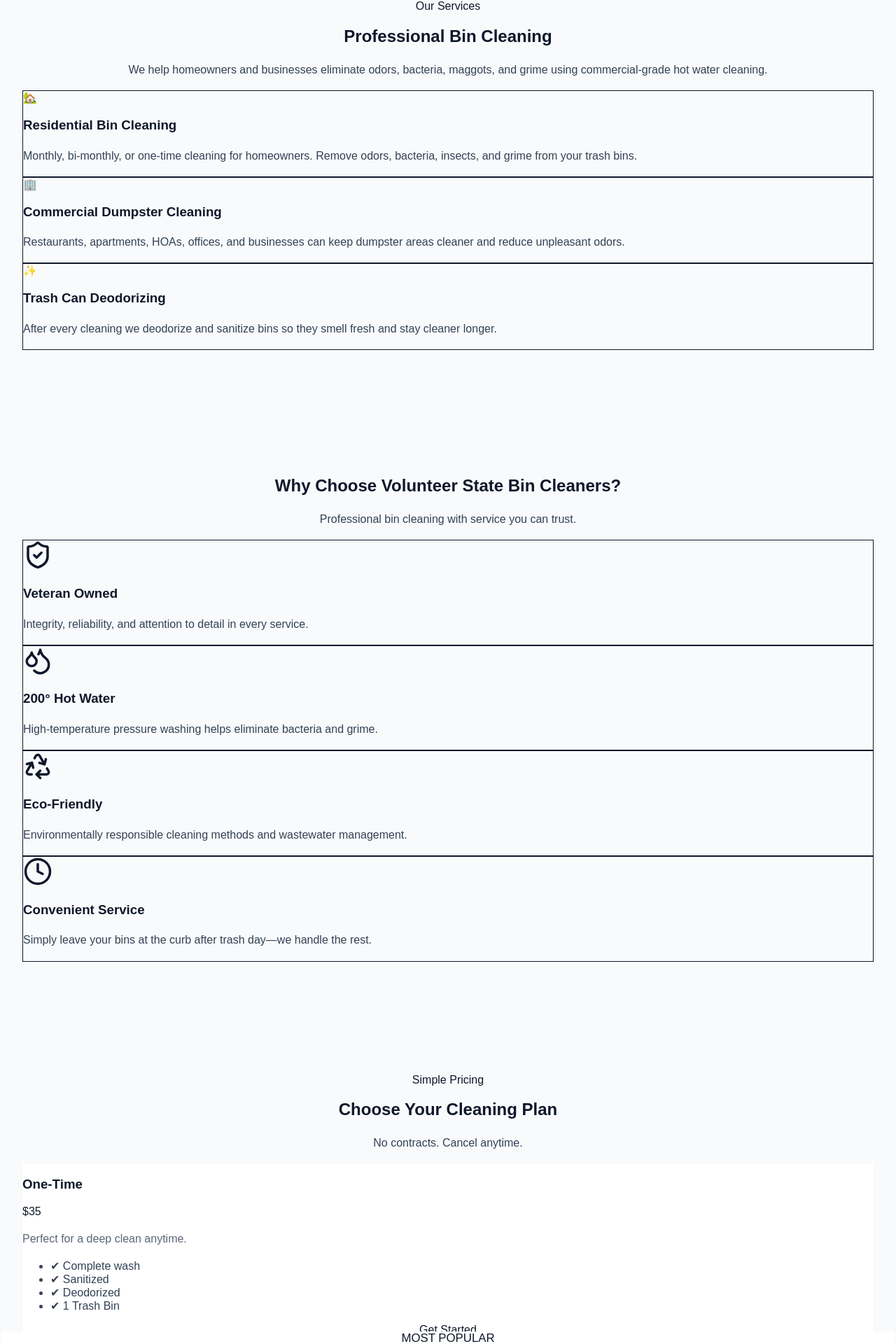
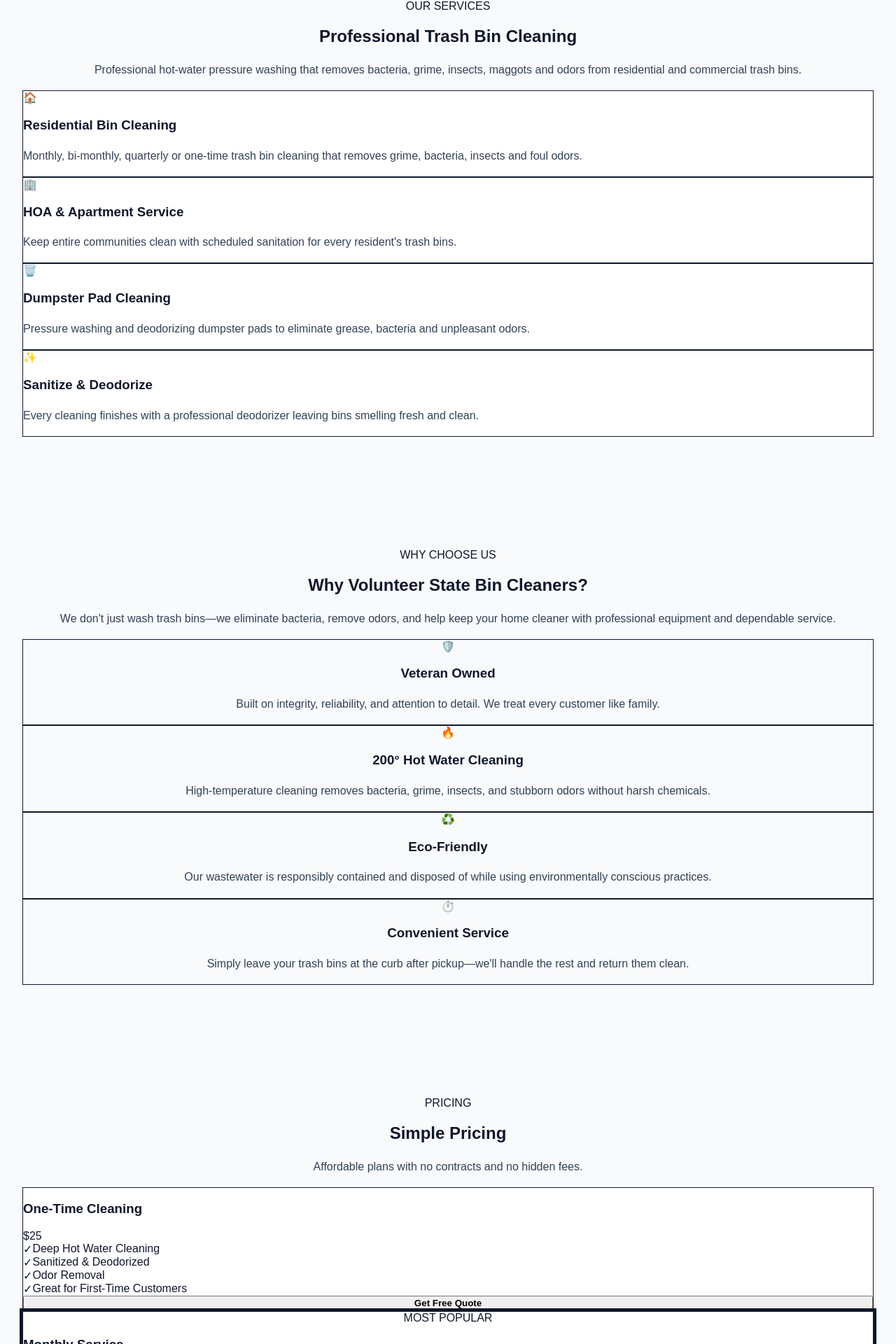
Before and after one commit to volunteerstatebincleaners/volunteer-state-bin-cleaners, a Next.js app: page / in a window 1280 px wide. Shown: the part 599-2519 px from the top of the page at 70% size. Built offline with nearby package versions, Linux system fonts and the light colour scheme.

Commit message:
Redesign pricing section

```diff
--- a/app/components/Pricing.tsx
+++ b/app/components/Pricing.tsx
@@ -1,39 +1,38 @@
 export default function Pricing() {
   const plans = [
     {
-      title: "One-Time",
-      price: "$35",
-      description: "Perfect for a deep clean anytime.",
+      title: "One-Time Cleaning",
+      price: "$25",
       featured: false,
       features: [
-        "Complete wash",
-        "Sanitized",
-        "Deodorized",
-        "1 Trash Bin",
+        "Deep Hot Water Cleaning",
+        "Sanitized & Deodorized",
+        "Odor Removal",
+        "Great for First-Time Customers",
       ],
     },
     {
-      title: "Monthly",
+      title: "Monthly Service",
       price: "$20",
-      description: "Our most popular service.",
       featured: true,
       features: [
-        "Every 4 weeks",
-        "Kills bacteria",
-        "Stops odors",
-        "Priority scheduling",
+        "Best Value",
+        "Priority Scheduling",
+        "Hot Water Cleaning",
+        "Sanitized Every Visit",
+        "Keeps Bins Fresh Year Round",
       ],
     },
     {
-      title: "Every 2 Months",
-      price: "$25",
-      description: "Great value with fewer visits.",
+      title: "Commercial",
+      price: "Quote",
       featured: false,
       features: [
-        "Every 8 weeks",
-        "Sanitized",
-        "Fresh smelling bins",
-        "Flexible scheduling",
+        "Apartments",
+        "HOAs",
+        "Restaurants",
+        "Dumpster Pads",
+        "Custom Service Plans",
       ],
     },
   ];
@@ -41,55 +40,53 @@
     <section id="pricing" className="py-24 bg-slate-100">
       <div className="max-w-7xl mx-auto px-6">
         <div className="text-center mb-16">
-          <span className="bg-red-100 text-red-600 px-4 py-2 rounded-full font-semibold">
+          <span className="uppercase tracking-widest text-red-600 font-bold">
+            Pricing
+          </span>
+          <h2 className="mt-4 text-5xl font-extrabold text-slate-900">
             Simple Pricing
-          </span>
-          <h2 className="text-5xl font-black mt-6 text-slate-900">
-            Choose Your Cleaning Plan
           </h2>
-          <p className="mt-5 text-gray-600">
-            No contracts. Cancel anytime.
+          <p className="mt-5 text-xl text-slate-600 max-w-2xl mx-auto">
+            Affordable plans with no contracts and no hidden fees.
           </p>
         </div>
-        <div className="grid md:grid-cols-3 gap-8">
+        <div className="grid gap-8 lg:grid-cols-3">
           {plans.map((plan) => (
             <div
               key={plan.title}
-              className={`rounded-3xl p-8 shadow-lg ${
+              className={`rounded-3xl bg-white shadow-xl border transition duration-300 hover:-translate-y-2 hover:shadow-2xl overflow-hidden ${
                 plan.featured
-                  ? "bg-red-600 text-white scale-105"
-                  : "bg-white"
+                  ? "border-red-600 ring-4 ring-red-100"
+                  : "border-slate-200"
               }`}
             >
               {plan.featured && (
-                <div className="mb-6 bg-white text-red-600 rounded-full text-center py-2 font-bold">
+                <div className="bg-red-600 text-white text-center py-3 font-bold">
                   MOST POPULAR
                 </div>
               )}
-              <h3 className="text-3xl font-bold">
-                {plan.title}
-              </h3>
-              <div className="text-6xl font-black mt-6">
-                {plan.price}
+              <div className="p-10">
+                <h3 className="text-3xl font-bold text-slate-900">
+                  {plan.title}
+                </h3>
+                <div className="mt-6 text-5xl font-extrabold text-red-600">
+                  {plan.price}
+                </div>
+                <div className="mt-8 space-y-4">
+                  {plan.features.map((feature) => (
+                    <div
+                      key={feature}
+                      className="flex items-center gap-3 text-slate-700"
+                    >
+                      <span className="text-green-600 font-bold">✓</span>
+                      {feature}
+                    </div>
+                  ))}
+                </div>
+                <button className="mt-10 w-full rounded-xl bg-red-600 hover:bg-red-700 text-white py-4 font-bold text-lg transition">
+                  Get Free Quote
+                </button>
               </div>
-              <p className="mt-4 opacity-80">
-                {plan.description}
-              </p>
-              <ul className="mt-8 space-y-3">
-                {plan.features.map((feature) => (
-                  <li key={feature}>✔ {feature}</li>
-                ))}
-              </ul>
-              <a
-                href="#quote"
-                className={`block text-center mt-10 py-4 rounded-xl font-bold ${
-                  plan.featured
-                    ? "bg-white text-red-600"
-                    : "bg-red-600 text-white"
-                }`}
-              >
-                Get Started
-              </a>
             </div>
           ))}
         </div>
--- a/app/components/Services.tsx
+++ b/app/components/Services.tsx
@@ -1,50 +1,59 @@
 export default function Services() {
   const services = [
     {
+      icon: "🏠",
       title: "Residential Bin Cleaning",
       description:
-        "Monthly, bi-monthly, or one-time cleaning for homeowners. Remove odors, bacteria, insects, and grime from your trash bins.",
-      icon: "🏡",
+        "Monthly, bi-monthly, quarterly or one-time trash bin cleaning that removes grime, bacteria, insects and foul odors."
     },
     {
-      title: "Commercial Dumpster Cleaning",
+      icon: "🏢",
+      title: "HOA & Apartment Service",
       description:
-        "Restaurants, apartments, HOAs, offices, and businesses can keep dumpster areas cleaner and reduce unpleasant odors.",
-      icon: "🏢",
+        "Keep entire communities clean with scheduled sanitation for every resident's trash bins."
     },
     {
-      title: "Trash Can Deodorizing",
+      icon: "🗑️",
+      title: "Dumpster Pad Cleaning",
       description:
-        "After every cleaning we deodorize and sanitize bins so they smell fresh and stay cleaner longer.",
+        "Pressure washing and deodorizing dumpster pads to eliminate grease, bacteria and unpleasant odors."
+    },
+    {
       icon: "✨",
-    },
+      title: "Sanitize & Deodorize",
+      description:
+        "Every cleaning finishes with a professional deodorizer leaving bins smelling fresh and clean."
+    }
   ];
   return (
-    <section id="services" className="bg-white py-24">
+    <section className="bg-white py-24">
       <div className="max-w-7xl mx-auto px-6">
         <div className="text-center mb-16">
-          <span className="bg-red-100 text-red-600 px-4 py-2 rounded-full font-semibold">
-            Our Services
+          <span className="inline-block bg-red-100 text-red-700 px-4 py-2 rounded-full font-semibold">
+            OUR SERVICES
           </span>
-          <h2 className="text-5xl font-black mt-6 text-slate-950">
-            Professional Bin Cleaning
+          <h2 className="text-5xl font-extrabold text-slate-900 mt-6">
+            Professional Trash Bin Cleaning
           </h2>
-          <p className="mt-6 text-slate-800 max-w-3xl mx-auto text-lg">
-            We help homeowners and businesses eliminate odors, bacteria,
-            maggots, and grime using commercial-grade hot water cleaning.
+          <p className="mt-6 text-xl text-slate-600 max-w-3xl mx-auto">
+            Professional hot-water pressure washing that removes bacteria,
+            grime, insects, maggots and odors from residential and commercial
+            trash bins.
           </p>
         </div>
-        <div className="grid md:grid-cols-3 gap-8">
+        <div className="grid md:grid-cols-2 lg:grid-cols-4 gap-8">
           {services.map((service) => (
             <div
               key={service.title}
-              className="rounded-2xl border border-gray-200 p-8 shadow-sm hover:shadow-xl transition"
+              className="rounded-3xl border border-slate-200 bg-white shadow-lg hover:shadow-2xl transition-all duration-300 p-8 hover:-translate-y-2"
             >
-              <div className="text-5xl">{service.icon}</div>
-              <h3 className="text-2xl font-bold mt-6">
+              <div className="text-5xl mb-6">
+                {service.icon}
+              </div>
+              <h3 className="text-2xl font-bold text-slate-900 mb-4">
                 {service.title}
               </h3>
-              <p className="text-gray-600 mt-4">
+              <p className="text-slate-600 leading-7">
                 {service.description}
               </p>
             </div>
--- a/app/components/WhyChooseUs.tsx
+++ b/app/components/WhyChooseUs.tsx
@@ -1,68 +1,59 @@
-import {
-  ShieldCheck,
-  Droplets,
-  Recycle,
-  Clock,
-} from "lucide-react";
-const features = [
+export default function WhyChooseUs() {
+  const reasons = [
     {
-    icon: ShieldCheck,
+      icon: "🛡️",
       title: "Veteran Owned",
-    description:
-      "Integrity, reliability, and attention to detail in every service.",
+      text: "Built on integrity, reliability, and attention to detail. We treat every customer like family.",
     },
     {
-    icon: Droplets,
-    title: "200° Hot Water",
-    description:
-      "High-temperature pressure washing helps eliminate bacteria and grime.",
+      icon: "🔥",
+      title: "200° Hot Water Cleaning",
+      text: "High-temperature cleaning removes bacteria, grime, insects, and stubborn odors without harsh chemicals.",
     },
     {
-    icon: Recycle,
+      icon: "♻️",
       title: "Eco-Friendly",
-    description:
-      "Environmentally responsible cleaning methods and wastewater management.",
+      text: "Our wastewater is responsibly contained and disposed of while using environmentally conscious practices.",
     },
     {
-    icon: Clock,
+      icon: "⏱️",
       title: "Convenient Service",
-    description:
-      "Simply leave your bins at the curb after trash day—we handle the rest.",
+      text: "Simply leave your trash bins at the curb after pickup—we'll handle the rest and return them clean.",
     },
   ];
-export default function WhyChooseUs() {
   return (
     <section className="bg-white py-24">
-      <div className="mx-auto max-w-7xl px-6">
+      <div className="max-w-7xl mx-auto px-6">
         <div className="text-center mb-16">
-          <h2 className="text-4xl font-black text-[#0B2341]">
-            Why Choose Volunteer State Bin Cleaners?
+          <span className="text-red-600 font-bold uppercase tracking-widest">
+            Why Choose Us
+          </span>
+          <h2 className="mt-4 text-5xl font-extrabold text-slate-900">
+            Why Volunteer State Bin Cleaners?
           </h2>
-          <p className="mt-4 text-lg text-slate-800">
-            Professional bin cleaning with service you can trust.
+          <p className="mt-6 text-xl text-slate-600 max-w-3xl mx-auto">
+            We don't just wash trash bins—we eliminate bacteria, remove odors,
+            and help keep your home cleaner with professional equipment and
+            dependable service.
           </p>
         </div>
         <div className="grid gap-8 md:grid-cols-2 lg:grid-cols-4">
-          {features.map((feature) => {
-            const Icon = feature.icon;
-            return (
+          {reasons.map((item) => (
             <div
-                key={feature.title}
-                className="rounded-2xl border p-8 shadow-sm transition hover:-translate-y-2 hover:shadow-xl"
+              key={item.title}
+              className="rounded-3xl border border-slate-200 bg-slate-50 p-8 text-center hover:bg-white hover:shadow-xl transition-all duration-300"
             >
-                <Icon
-                  className="mb-6 text-red-600"
-                  size={42}
-                />
-                <h3 className="text-2xl font-bold mb-3">
-                  {feature.title}
+              <div className="text-5xl mb-6">
+                {item.icon}
+              </div>
+              <h3 className="text-2xl font-bold text-slate-900 mb-4">
+                {item.title}
               </h3>
-                <p className="text-slate-800 leading-7">
-                  {feature.description}
+              <p className="text-slate-700 leading-7">
+                {item.text}
               </p>
             </div>
-            );
-          })}
+          ))}
         </div>
       </div>
     </section>
```
Lines whose indentation alone changed are shown as unchanged.
